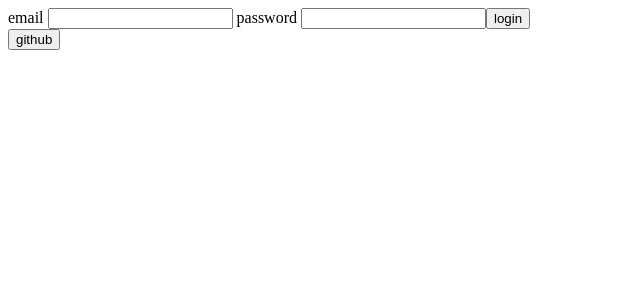
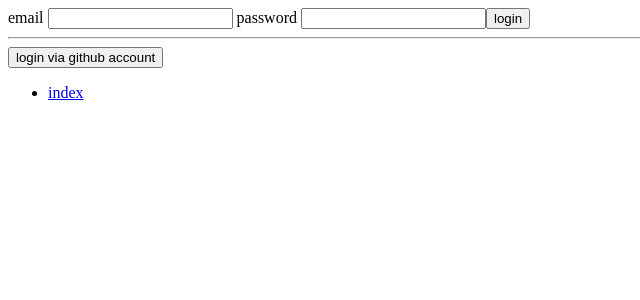
Before and after one commit to DengSihan/laravel-nuxt3-web, a Nuxt app: page /login in a window 1280 px wide. Shown: the top 300 px of the page, without its empty margins (0-640 px from the left). Built offline with nearby package versions, Linux system fonts and the light colour scheme; no server answers.

Commit message:
style: basic style

```diff
--- a/components/auth/socials.vue
+++ b/components/auth/socials.vue
@@ -7,7 +7,7 @@
             :action="`${apiBaseURL}/auth/social/${provider}/tokens`">
             <button
                 type="submit">
-                {{ provider }}
+                login via {{ provider }} account
             </button>
         </form>
     </div>
--- a/pages/login.vue
+++ b/pages/login.vue
@@ -31,9 +31,22 @@
 
         </form>
 
+        <hr>
+
         <footer>
             <auth-socials/>
         </footer>
+
+        <nav>
+            <ul>
+                <li>
+                    <nuxt-link
+                        to="/">
+                        index
+                    </nuxt-link>
+                </li>
+            </ul>
+        </nav>
     </main>
 </template>
 
--- a/pages/register.vue
+++ b/pages/register.vue
@@ -54,6 +54,17 @@
             </button>
 
         </form>
+
+        <nav>
+            <ul>
+                <li>
+                    <nuxt-link
+                        to="/">
+                        index
+                    </nuxt-link>
+                </li>
+            </ul>
+        </nav>
     </main>
 </template>
 
```
